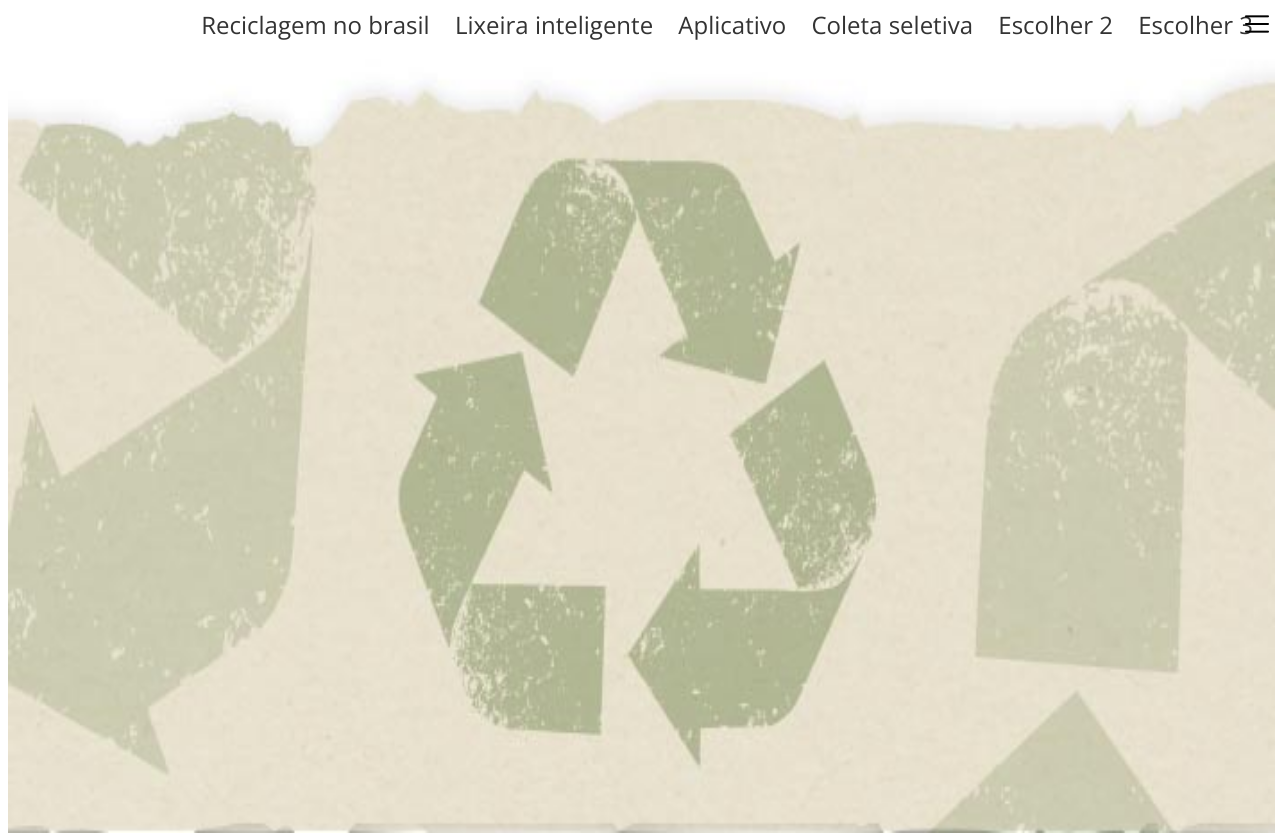
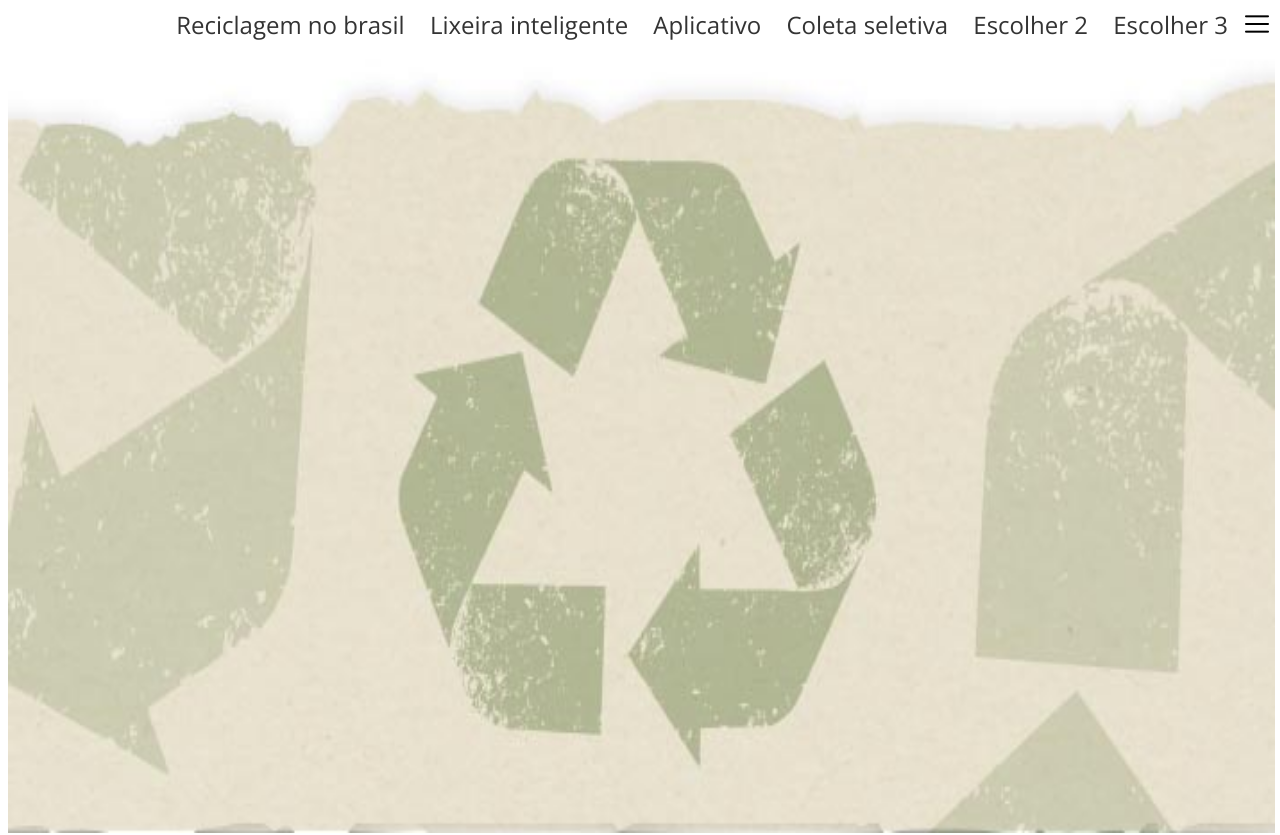
Before and after one commit to henrilopes1/Sprint-2, a plain HTML site: page index.html in a window 1280 px wide. Shown: the top 835 px of the page. Drawn offline with nearby package versions, Linux system fonts and the light colour scheme.

Commit message:
Sprint-2

```diff
--- a/assests/css/style.css
+++ b/assests/css/style.css
@@ -25,7 +25,7 @@ body {
 
 header {
     margin: 0;
-    padding: 0px 0;/* Ajuste os valores de preenchimento conforme necessário  */
+    padding: 0px 25px;/* Ajuste os valores de preenchimento conforme necessário  */
     float: right;
 }
 
```
